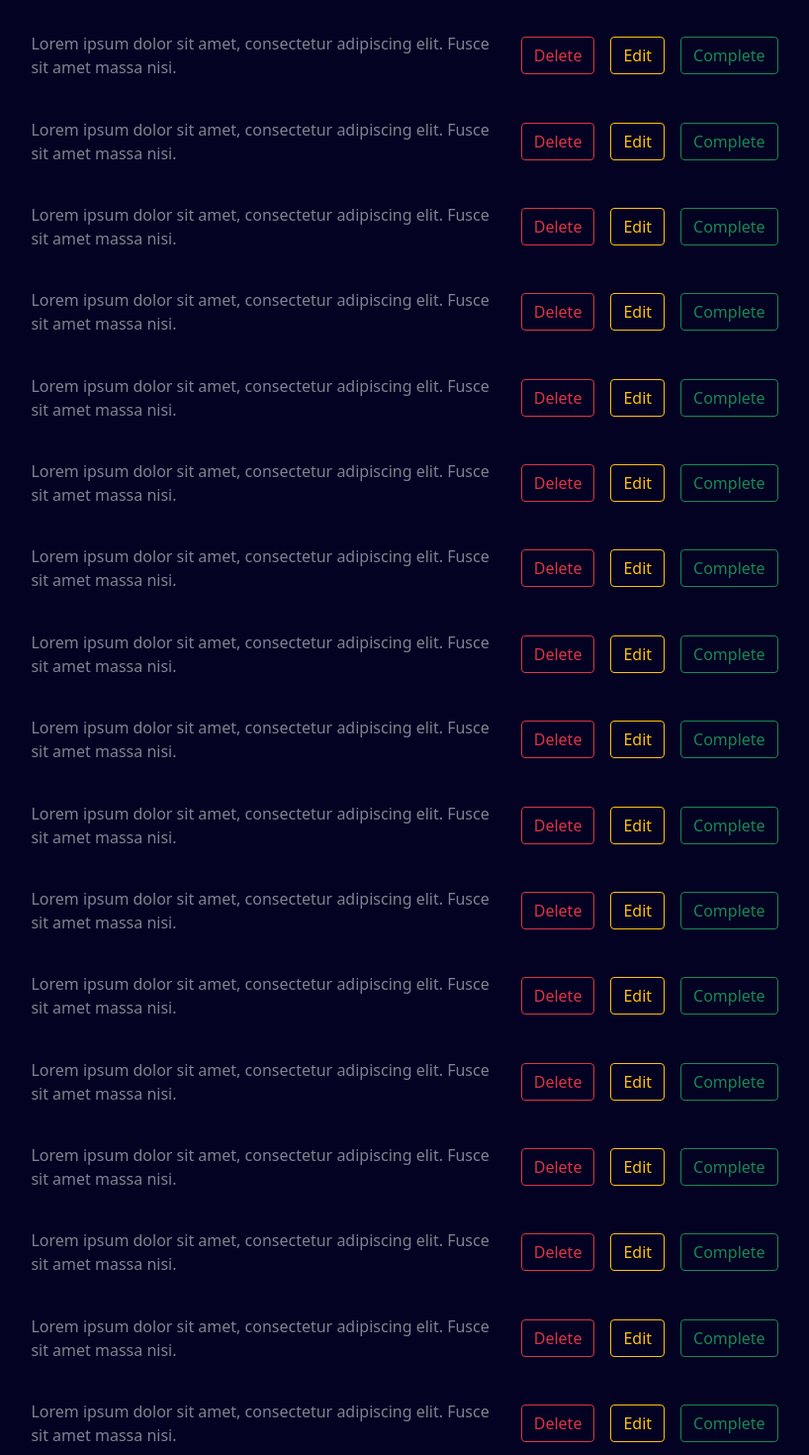
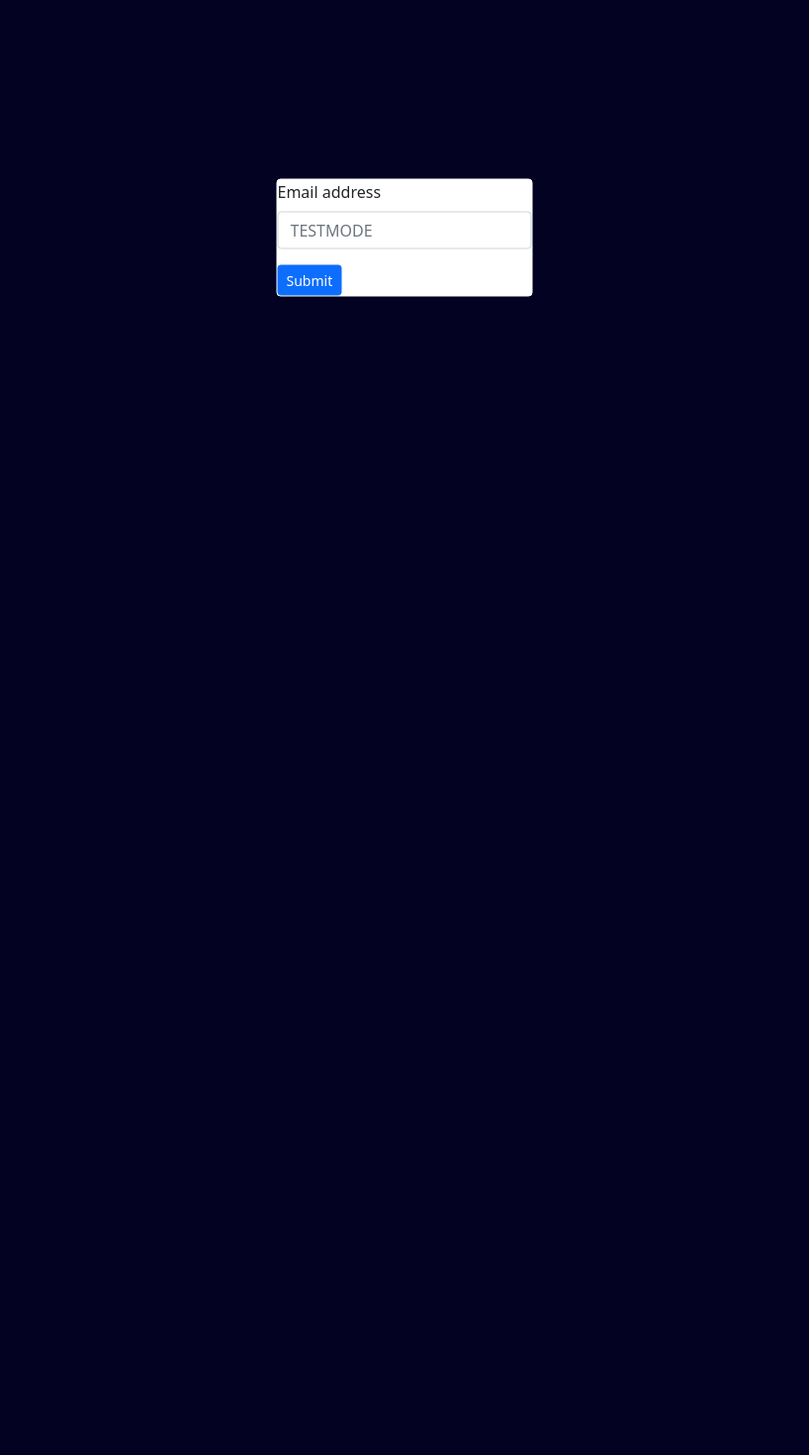
Before and after one commit to CauraDev/YourFreeToDoList, a React (Create React App) app: page / in a window 1280 px wide. Shown: the part 160-1630 px from the top of the page at 99% size, without its empty margins (231-1049 px from the left). After the commit the page ends 800 px from the top, so only its background shows below. Built offline with nearby package versions, Linux system fonts and the light colour scheme.

Commit message:
Button and Form functionalities done

```diff
--- a/src/App.js
+++ b/src/App.js
@@ -1,15 +1,29 @@
 import Title from "./components/td_title/td_title.js";
+import React, {useState} from 'react';
 import MainList from "./components/td_mainList/td_mainList.js";
-import AddButton from "./components/td_addButton/td_addButton.js"
+import AddButton from "./components/td_addButton/td_addButton.js";
+import TextForm from './components/td_form/td_form.js'
 import 'bootstrap/dist/css/bootstrap.min.css';
 import "./App.css";
 
 function App() {
+
+
+ // STATES
+  const [editMode, setEditMode] = useState([]);
+  const [activeState, setActiveState] = useState(true);
+
+// FUNCTIONS
+function changeActiveState() {
+  setActiveState(!activeState);
+}
+
   return (
     <div className="App">
       <Title />
       <MainList />
-      <AddButton />
+      <TextForm showForm={activeState} change={changeActiveState}/>
+      <AddButton showButton={activeState} change={changeActiveState}/>
     </div>
   );
 }
--- a/src/components/td_addButton/td_addButton.js
+++ b/src/components/td_addButton/td_addButton.js
@@ -2,14 +2,19 @@ import React from 'react'
 import {Container, Row, Col, Button} from 'react-bootstrap';
 import "./td_addButton.css"
 
-function AddButton() {
+function AddButton({change, showButton}) {
+
     return (
+
+        !showButton ?
+
         <Container className='buttonContainer'>
         <Row>
-          <Col className="d-flex justify-content-center align-items-center"><Button className='myButton'>+</Button></Col>
+          <Col className="d-flex justify-content-center align-items-center"><Button onClick={change} className='myButton'>+</Button></Col>
         </Row>
       </Container>
 
+      : null
     )
 }
 
--- /dev/null
+++ b/src/components/td_form/td_form.css
@@ -0,0 +1,8 @@
+.mainForm {
+    background-color: white;
+    border: 1px solid white;
+    position: fixed;
+    top: 50%;
+    left: 50%;
+    transform: translate(-50%,-50%);
+}
--- /dev/null
+++ b/src/components/td_form/td_form.js
@@ -0,0 +1,33 @@
+import React from 'react'
+import {Form, Button} from 'react-bootstrap'
+import './td_form.css'
+
+
+function TextForm({showForm, change}) {
+
+    const submitChange = e => (
+        e.preventDefault(),
+        change()                        //////////////////// IT WORKS WITH PARENTHESIS BECAUSE I'M CALLING THE ACTUAL FUNCTION, NOT IT'S REFERENCE
+    )
+
+  return (
+
+        showForm ? <Form className='mainForm rounded' onSubmit={submitChange}>
+        <Form.Group className="mb-3" controlId="tdText">
+          <Form.Label>Email address</Form.Label>
+          <Form.Control type="email" placeholder="TESTMODE" />
+        </Form.Group>
+
+        <Button variant="primary" type="submit" size='sm' >
+          Submit
+        </Button>
+      </Form>
+
+      : null
+
+
+    );
+}
+
+
+export default TextForm
--- a/src/components/td_listComponent/td_listComponent.js
+++ b/src/components/td_listComponent/td_listComponent.js
@@ -1,13 +1,16 @@
-import React from 'react'
-import Button from 'react-bootstrap/Button'
-import Stack from 'react-bootstrap/Stack'
-import "./td_listComponent.css"
-function ListComponent() {
+import React, {useState} from 'react';
+import Button from 'react-bootstrap/Button';
+import Stack from 'react-bootstrap/Stack';
+import "./td_listComponent.css";
+
+
+function ListComponent({props}) {
     return (
+
+
         <Stack direction='horizontal' gap={3} className='listStack'>
 
-            <span className="bg-transparent text-white-50" >Lorem ipsum dolor sit amet, consectetur adipiscing elit.
-             Fusce sit amet massa nisi.</span>
+            <span className="bg-transparent text-white-50" >{props.text}</span>
             <Button variant="outline-danger" className='ms-auto'>Delete</Button>
             <Button variant="outline-warning"  >Edit</Button>
             <Button variant="outline-success" size='small' >Complete</Button>
--- a/src/components/td_mainList/td_mainList.js
+++ b/src/components/td_mainList/td_mainList.js
@@ -1,31 +1,24 @@
-import React from 'react'
-import ListGroup from 'react-bootstrap/ListGroup'
-import ListComponent from "../td_listComponent/td_listComponent.js"
+import React, {useState} from 'react';
+
+import ListGroup from 'react-bootstrap/ListGroup';
+import ListComponent from "../td_listComponent/td_listComponent.js";
+
 
 function MainList() {
 
+
+    const [taskList, setTaskList] = useState([]);
+
     return (
-<ListGroup as="ul">
-        <ListComponent />
-        <ListComponent />
-        <ListComponent />
-        <ListComponent />
-        <ListComponent />
-        <ListComponent />
-        <ListComponent />
-        <ListComponent />
-        <ListComponent />
-        <ListComponent />
-        <ListComponent />
-        <ListComponent />
-        <ListComponent />
-        <ListComponent />
-        <ListComponent />
-        <ListComponent />
-        <ListComponent />
-        <ListComponent />
-        <ListComponent />
-</ListGroup>    )
+
+        <ListGroup>
+            {taskList.map(
+                (value) => (
+                    <ListComponent props={value} />
+                )
+            )}
+        </ListGroup>
+)
+
 }
-
 export default MainList
```
Also changed, not shown: src/components/td_footer/td_footer.css (deleted), src/components/td_footer/td_footer.js (deleted).
